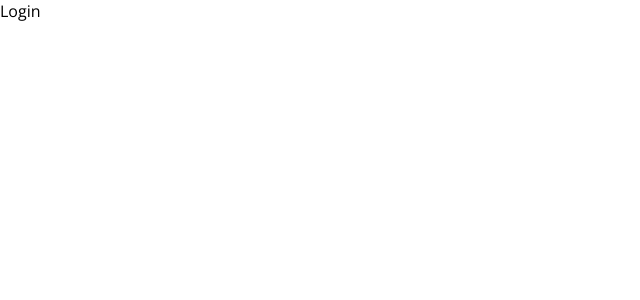
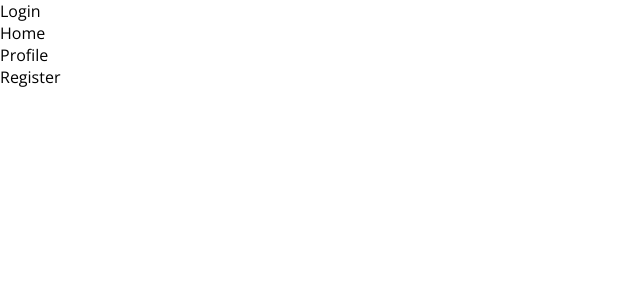
Before and after one commit to nurez305/my-social-media-app, a React (Create React App) app: page /login in a window 1280 px wide. Shown: the top 300 px of the page, without its empty margins (0-640 px from the left). Built offline with nearby package versions, Linux system fonts and the light colour scheme.

Commit message:
other component created

```diff
--- a/src/App.js
+++ b/src/App.js
@@ -1,9 +1,15 @@
+import Home from "./Pages/home/Home";
 import Login from "./Pages/login/Login";
+import Profile from "./Pages/profile/Profile";
+import Register from "./Pages/register/Register";
 
 function App() {
   return (
     <div>
       <Login/>
+      <Home />
+      <Profile />
+      <Register />
     </div>
   );
 }
--- /dev/null
+++ b/src/Pages/home/Home.jsx
@@ -0,0 +1,9 @@
+import './home.scss'
+
+function Home() {
+  return (
+    <div>Home</div>
+  )
+}
+
+export default Home
--- /dev/null
+++ b/src/Pages/profile/Profile.jsx
@@ -0,0 +1,9 @@
+import './profile.scss'
+
+function Profile() {
+  return (
+    <div>Profile</div>
+  )
+}
+
+export default Profile
--- /dev/null
+++ b/src/Pages/register/Register.jsx
@@ -0,0 +1,9 @@
+import './register.scss'
+
+function Register() {
+  return (
+    <div>Register</div>
+  )
+}
+
+export default Register
```
Also changed, not shown: src/Pages/home/home.scss (added), src/Pages/profile/profile.scss (added), src/Pages/register/register.scss (added).
